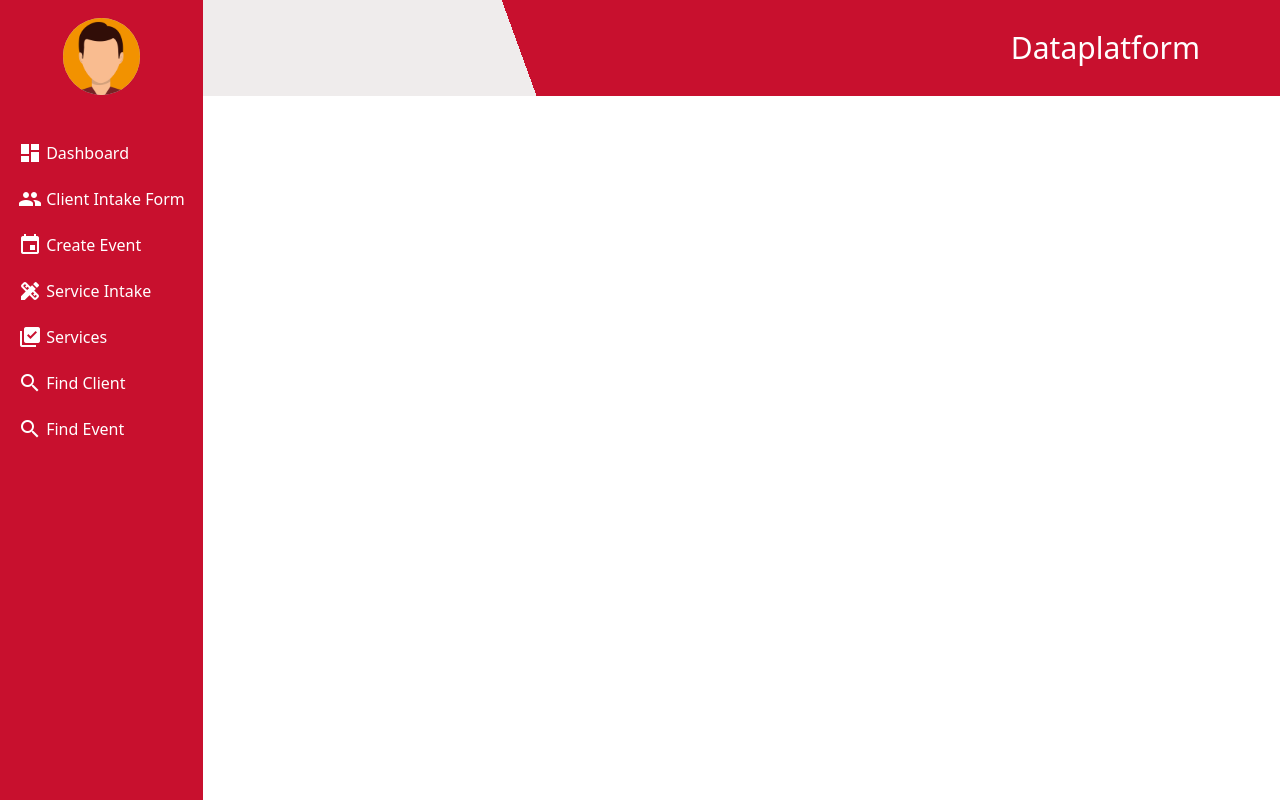
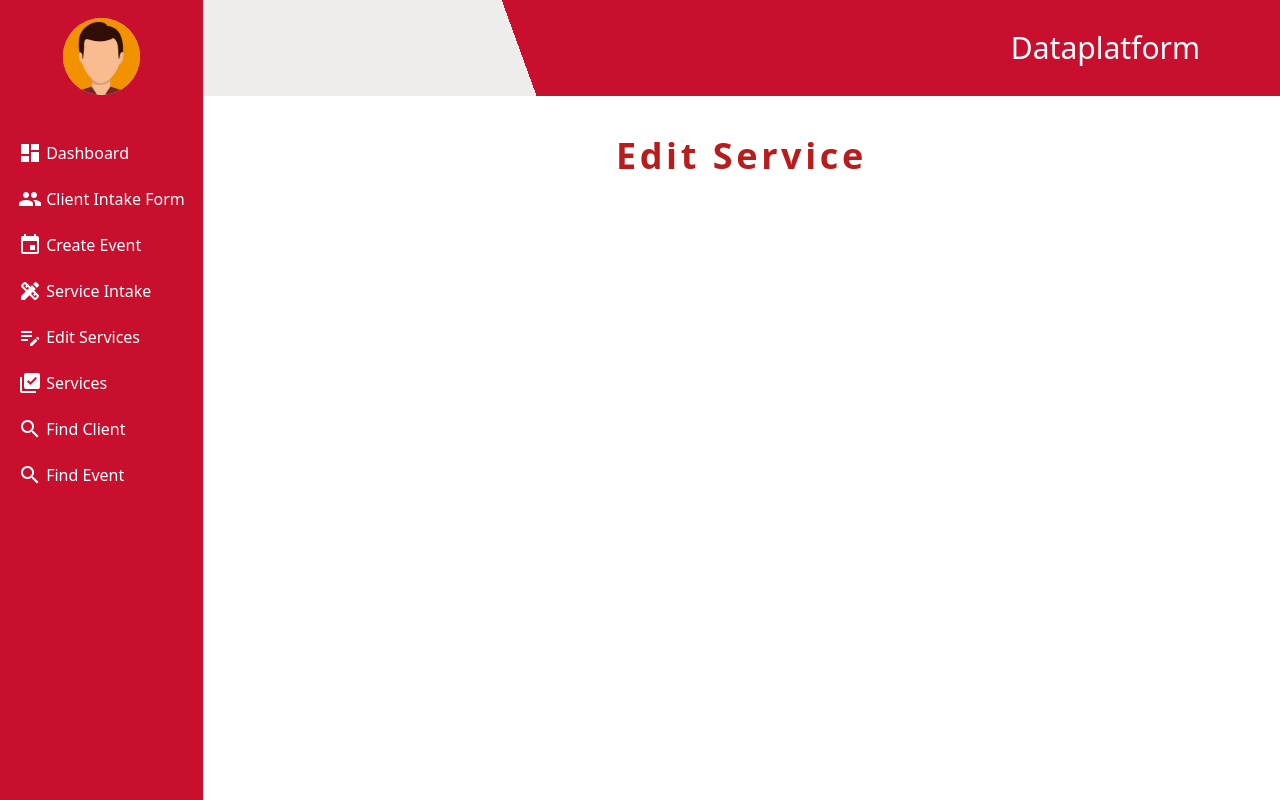
Before and after one commit to CIS-Spring-2023/project-cis_4339_project_14, a Vue app in the folder frontend/: page /editServices in a window 1280 px wide. Built offline with nearby package versions, Linux system fonts and the light colour scheme; no server answers.

Commit message:
Added route to edit services page

```diff
--- a/frontend/src/App.vue
+++ b/frontend/src/App.vue
@@ -113,6 +113,18 @@ export default {
                 Service Intake
               </router-link>
             </li>
+
+            <li>
+              <router-link to="/editServices">
+                <span
+                  style="position: relative; top: 6px"
+                  class="material-icons"
+                  >edit_note</span
+                >
+                Edit Services
+              </router-link>
+            </li>
+
             <li>
               <router-link to="/services">
                 <span
--- /dev/null
+++ b/frontend/src/components/editServices.vue
@@ -0,0 +1,23 @@
+<script>
+export default {
+  computed: {
+    services() {
+      return this.$root.serviceArray
+    }
+  }
+}
+</script>
+
+<template>
+    <div>
+        <h1 class="font-bold text-4xl text-red-700 tracking-widest text-center mt-10">
+        Edit Service
+        </h1>
+        <div
+        class="grid grid-cols-1 sm:grid-cols-2 md:grid-cols-4 gap-x-6 gap-y-10"
+        >
+        <div class="ml-10"></div>
+
+        </div>
+    </div>
+</template>
--- a/frontend/src/router/index.js
+++ b/frontend/src/router/index.js
@@ -51,6 +51,13 @@ const routes = [
     name: 'services',
     props: true,
     component: () => import('../components/services.vue')
+  },
+
+  {
+    path: '/editServices',
+    name: 'editServices',
+    props: true,
+    component: () => import('../components/editServices.vue')
   }
 ]
 const router = createRouter({
```
